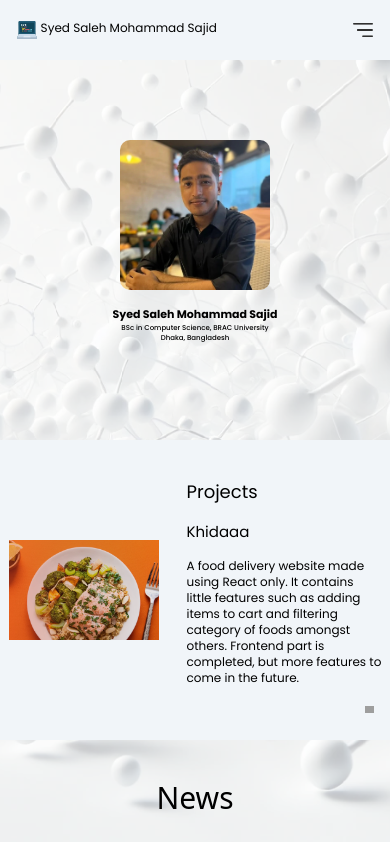
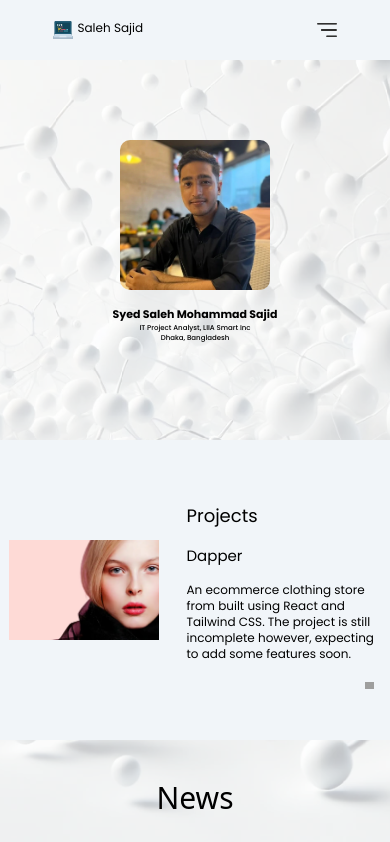
Before and after one commit to sezid/my-profile, a React (Vite) app: page / in a window 390 px wide. Shown: the top 842 px of the page. Built offline with nearby package versions, Linux system fonts and the light colour scheme; grey boxes are pictures that could not be loaded.

Commit message:
minor updates

```diff
--- a/src/assets/images.js
+++ b/src/assets/images.js
@@ -16,6 +16,7 @@ import menu_icon from "./menu_icon.webp";
 import dropdown_icon from "./dropdown_icon.webp";
 import background from "./background.webp";
 import arrow from "./right-arrow.webp";
+import project_3 from "./project_3.webp"
 
 export const assets = {
   plus,
@@ -36,6 +37,7 @@ export const assets = {
   dropdown_icon,
   background,
   arrow,
+  project_3
 };
 
 export const projects = [
@@ -51,10 +53,18 @@ export const projects = [
     name: "Dapper",
     image: project_2,
     summary:
-      "An ecommerce clothing store from built using react and tailwind CSS. The project is still incomplete however, expecting to add some features soon.",
+      "An ecommerce clothing store from built using React and Tailwind CSS. The project is still incomplete however, expecting to add some features soon.",
     github: "https://github.com/sezid/e-commerce",
     link: "https://dappar.netlify.app",
   },
+  { name: "LIIA Smart Inc",
+    image: project_3,
+    summary:"LIIA Smart Inc Official website built on React and Tailwind CSS and hosted on a live domain. Features include form integration to recieve queries or responses. More features such as job application submissions to be added soon.",
+    github:"https://github.com/sezid/LIIA-website",
+    link:"https://www.liiasmart.com"
+
+  }
+
 ];
 
 export const news = [
--- a/src/components/Certificates/Contact.jsx
+++ b/src/components/Certificates/Contact.jsx
@@ -5,12 +5,12 @@ const Contact = () => {
 
 
   return (
-    <div className="flex flex-col items-center mt-20 md:mt-40">
+    <div className="flex flex-col items-center mt-20">
         <div className='flex flex-col bg-white w-[300px] md:w-1/2 items-center justify-center rounded-[15px] gap-3 p-10'>
             <img className='w-[150px] md:w-1/4 rounded-full' src={assets.headshot} alt="" />
             <div className='flex flex-col items-center md:text-xl text-center'>
                 <h1>Syed Saleh Mohammad Sajid</h1>
-                <h3>Project IT Analyst, LIIA Smart Inc.</h3>
+                <h3>IT Project Analyst, LIIA Smart Inc.</h3>
             </div>
             <div className='flex flex-col items-center text-sm'>
                 <h3>salehsajid86@gmail.com</h3>
@@ -27,6 +27,7 @@ const Contact = () => {
         </div>
 
 
+
     </div>
   )
 }
--- a/src/components/Navbar/Navbar.jsx
+++ b/src/components/Navbar/Navbar.jsx
@@ -20,7 +20,7 @@ function Navbar() {
         <div className='flex gap-1'>
           <Link to="/">
           <img className='w-5 md:w-8' src="/programming.svg" alt="" /></Link>
-          <h1 className='text-xs md:text-xl'>Syed Saleh Mohammad Sajid</h1>
+          <h1 className='text-xs md:text-xl'>Saleh Sajid</h1>
 
         </div>
 
--- a/src/components/Profile/Profile.jsx
+++ b/src/components/Profile/Profile.jsx
@@ -1,25 +1,35 @@
-import React from 'react'
-import { assets} from '../../assets/images'
+import React from "react";
+import { assets } from "../../assets/images";
 
 const Profile = () => {
   return (
-    <div className='flex justify-center mt-20 items-center'>
-
+    <div className="flex justify-center mt-20 items-center">
       <div className="flex items-center justify-center gap-2 flex-col md:flex md:flex-row md:items-center md:gap-7 md:mb-40 md:w-[900px] md:justify-center md:mt-20">
-                <img className="rounded-[10px] w-[150px] md:w-1/4" src={assets.headshot} alt="" />
+        <img
+          className="rounded-[10px] w-[150px] md:w-1/4"
+          src={assets.headshot}
+          alt=""
+        />
         <div className="md:w-[2px] md:h-[220px] md:bg-gray-300 md:mx-2"></div>
         <div className="hidden md:flex text-center w-[150px] text-[11px] md:w-1/2 font-poppins md:text-[23px] md:text-left">
-                    <p>As a recent Computer Science graduate, I am deeply passionate about leveraging both data science and AI, as well as software development, to solve real-world problems and make a meaningful impact.</p>
+          <p>
+            As a recent Computer Science graduate, I am deeply passionate about
+            leveraging both data science and AI, as well as software
+            development, to solve real-world problems and make a meaningful
+            impact.
+          </p>
         </div>
-                <div className='sm:flex items-center text-center w-[200px] text-[11px] font-poppins md:hidden'>
-                    <h1 className='font-bold'>Syed Saleh Mohammad Sajid</h1>
-                    <h3 className='font-medium text-[7px]'>BSc in Computer Science, BRAC University</h3>
-                    <h3 className='font-medium text-[7px]'>Dhaka, Bangladesh</h3>
+        <div className="sm:flex items-center text-center w-[200px] text-[11px] font-poppins md:hidden">
+          <h1 className="font-bold">Syed Saleh Mohammad Sajid</h1>
+          <h3 className="font-medium text-[7px]">
+            {" "}
+            IT Project Analyst, LIIA Smart Inc
+          </h3>
+          <h3 className="font-medium text-[7px]">Dhaka, Bangladesh</h3>
         </div>
       </div>
+    </div>
+  );
+};
 
-    </div>
-  )
-}
-
-export default Profile
+export default Profile;
--- a/src/components/Projects/Projects.jsx
+++ b/src/components/Projects/Projects.jsx
@@ -1,41 +1,60 @@
-import { useState } from 'react'
-import React from 'react'
-import { assets,projects } from '../../assets/images'
+import { useState, useEffect } from "react";
+import React from "react";
+import { assets, projects } from "../../assets/images";
+import { NavLink } from "react-router-dom";
 
 const Projects = () => {
-
-    const [currentIndex, setCurrentIndex] = useState(0);
-
-    const handleNextImage = () => {
-        if (currentIndex<projects.length-1) {
-        setCurrentIndex((prevIndex) => (prevIndex + 1));
-
-        }
-        else{
-            setCurrentIndex(0);
-        }
-      };
+  const [currentIndex, setCurrentIndex] = useState(0);
+  const [fade, setFade] = useState(false);
 
 
+  const handleNextImage = () => {
+    setFade(true);
+    setTimeout(() => {
+      setCurrentIndex((prevIndex) => (prevIndex < projects.length - 1 ? prevIndex + 1 : 0));
+      setFade(false);
+    }, 500);
+  };
 
+  useEffect(() => {
+    const interval = setInterval(handleNextImage, 3000);
 
+    return () => clearInterval(interval);
+  }, [currentIndex]);
 
   return (
     <div className="flex flex-row gap-7 bg-slate-100 py-10 items-center justify-center h-[300px] md:h-[500px]">
-        <div class="relative w-[150px] h-[100px] md:w-1/3 md:h-[250px] md:overflow-hidden">
-            <img src={projects[currentIndex].image} alt='' className="object-cover w-full h-full"/>
+
+      <div className="relative w-[150px] h-[100px] md:w-1/3 md:h-[250px] md:overflow-hidden">
+      <NavLink to="/project_page">
+        <img
+          src={projects[currentIndex].image}
+          alt=""
+          className={`object-cover w-full h-full transition-all duration-500 ease-in-out ${
+            fade ? "opacity-0 scale-95" : "opacity-100 scale-100"
+          }`}
+        />
+        </NavLink>
+      </div>
+
+
+      <div className="flex flex-col w-1/2 text-lg items-left pt-5 gap-3">
+        <h1 className="md:text-4xl font-poppins">Projects</h1>
+        <h2 className="font-poppins text-[15px] md:text-2xl">{projects[currentIndex].name}</h2>
+        <p className="text-xs sm:text-lg font-poppins">{projects[currentIndex].summary}</p>
+
+
+        <div className="flex justify-end">
+          <img
+            className="w-[25px] md:w-[35px] p-2 hover:bg-white hover:border-2 rounded-[5px] cursor-pointer"
+            src={assets.arrow}
+            onClick={handleNextImage}
+            alt="Next"
+          />
         </div>
-        <div className='flex flex-col w-1/2 text-lg items-left pt-5 gap-3'>
-                <h1 className='md:text-4xl font-poppins'>Projects</h1>
-                <h2 className='font-poppins text-[15px] md:text-2xl'>{projects[currentIndex].name}</h2>
-                <p className='text-xs sm:text-lg font-poppins'>{projects[currentIndex].summary}</p>
-            <div className='flex justify-end'>
-                <img className='w-[25px] md:w-[35px] p-2 hover:bg-white hover:border-2 rounded-[5px]' src={assets.arrow} onClick={handleNextImage}/>
-            </div>
+      </div>
+    </div>
+  );
+};
 
-        </div>
-    </div>
-  )
-}
-
-export default Projects
+export default Projects;
```
Also changed, not shown: src/assets/project_3.webp (added), 1 other file (tests, documents, lock files or other folders). Lines whose indentation alone changed are shown as unchanged.
